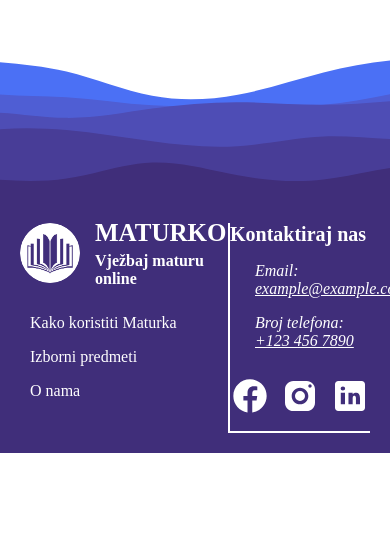
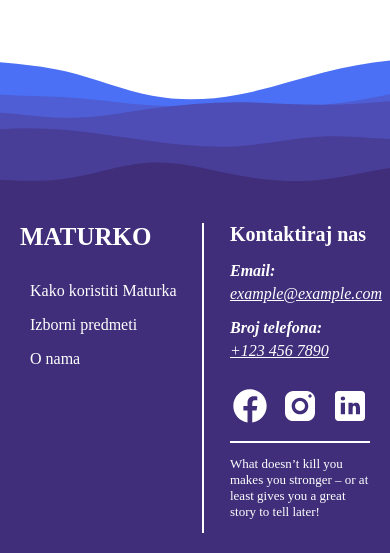
Before and after one commit to Ante-5rovic/drzavna-matura, a React (Create React App) app in the folder client/: page / in a window 390 px wide. Shown: the part 2115-2668 px from the top of the page. Before the commit the page ends 2568 px from the top, so only its background shows below. Built offline with nearby package versions, Linux system fonts and the light colour scheme.

Commit message:
add quots to footer

```diff
--- a/client/src/Components/FooterComponent/Footer.js
+++ b/client/src/Components/FooterComponent/Footer.js
@@ -1,6 +1,7 @@
 import React from "react";
 
 import "./footer.css";
+import Quotes from "./QuotesComponent/Quotes";
 
 const Footer = () => {
   return (
@@ -28,12 +29,12 @@ const Footer = () => {
             </h3>
             <address className="footer-contact-information-adresss-wrap">
               <p>
-                <strong className="footer-base-information">Email:  </strong>
-                <a className="footer-base-information" href="mailto:example@example.com">example@example.com</a>
+                <strong className="footer-base-information-title">Email:  </strong>
+                <a className="footer-base-information footer-base-information-information" href="mailto:example@example.com">example@example.com</a>
               </p>
               <p>
-                <strong className="footer-base-information">Broj telefona:  </strong>
-                <a className="footer-base-information" href="tel:+1234567890">+123 456 7890</a>
+                <strong className="footer-base-information-title">Broj telefona:  </strong>
+                <a className="footer-base-information  footer-base-information-information" href="tel:+1234567890">+123 456 7890</a>
               </p>
             </address>
             <div className="footer-social-media-wrap">
@@ -54,7 +55,9 @@ const Footer = () => {
               />
             </div>
           </div>
-          <div className="footer-quote-wrap"></div>
+          <div className="footer-quote-wrap">
+            <Quotes/>
+          </div>
         </div>
       </section>
     </footer>
--- /dev/null
+++ b/client/src/Components/FooterComponent/QuotesComponent/Quotes.js
@@ -0,0 +1,32 @@
+import React from "react";
+
+import "./quotes.css";
+
+const quotes = [
+  "Dobro da nisi učio vjerovatnost i statistiku, sad bi se nasekirao.",
+  "Nema veze koliko si učio, uvijek će biti to jedno pitanje.",
+  "Najgori dio ispita? Kada shvatiš da si naučio sve osim onoga što su te pitali.",
+  "Pokušaj ne paničariti – ispit je samo papir s pitanjima. Ti si genij s olovkom.",
+  "Znanje ne dolazi iz prepisivanja… ali barem dolazi prolazna ocjena!",
+  "Neki ljudi donose kalkulator na ispit. Ja donosim nadu, molitve i sretnu olovku.",
+  "Ako neznaš zaokruži C.",
+  "May the odds ever be in your favor!",
+  "Force is strong with you! Trust in it, focus, and let it guide you to success.",
+  "You’ve got this, Jedi of knowledge!",
+  "What doesn’t kill you makes you stronger – or at least gives you a great story to tell later!",
+  "The Eye of Sauron sees it all, except you passing matura.",
+  "Imaš veliku glavu, sigurno češ zanti barem nešto odgovoriti.",
+  "Opusti se to je samo matura, vjerovatno naj važniji ispit koji če ti odrediti ostatak života"
+];
+
+const Quotes = () => {
+  const randomIndex = Math.floor(Math.random() * quotes.length);
+
+  return (
+    <div className="quotes-main-wrap">
+      <p className="quotes-context">{quotes[randomIndex]}</p>
+    </div>
+  );
+};
+
+export default Quotes;
--- /dev/null
+++ b/client/src/Components/FooterComponent/QuotesComponent/quotes.css
@@ -0,0 +1,7 @@
+.quotes-context{
+    color: var(--text-color-light);
+    font-size: var(--header-4-font-size);
+    font-weight: 300;
+    font-family: var(--secondary-quotes);
+    cursor: default;
+}
--- a/client/src/Components/FooterComponent/footer.css
+++ b/client/src/Components/FooterComponent/footer.css
@@ -1,11 +1,10 @@
 #footer-separation-immage {
   width: 100%;
   height: 400px;
-    background-image: url('./footer_img1.svg');
+  background-image: url("./footer_img1.svg");
   background-size: cover;
   background-position: bottom;
   background-repeat: no-repeat;
-
 }
 
 #footer-logo-img {
@@ -25,23 +24,22 @@
   flex-flow: row;
   justify-content: space-between;
   padding: 20px;
-  max-width: 1000px;
+  max-width: 900px;
 }
 
-.footer-section-left-side-wrap{
-
+.footer-section-left-side-wrap {
 }
 
-.footer-section-right-side-wrap{
+.footer-section-right-side-wrap {
   width: 40%;
+  min-width: 140px;
 }
 
-.footer-section-separator{
+.footer-section-separator {
   border: 1.3px solid var(--text-color-light);
 }
 
 .footer-logo-title-wrap {
-  height: 60px;
   display: flex;
   flex-flow: row;
   align-items: center;
@@ -68,46 +66,57 @@
   cursor: default;
 }
 
-.footer-base-information-wrap{
+.footer-base-information-wrap {
   padding-top: 15px;
 }
 
-.footer-base-information{
+.footer-base-information {
   margin-left: 10px;
   color: var(--text-color-light);
   font-size: var(--header-3-font-size);
   font-weight: 300;
   cursor: pointer;
+  white-space: nowrap;
   transition: color 0.3s ease;
 }
 
-.footer-contact-information-wrap{
+.footer-contact-information-wrap {
   padding-bottom: 15px;
   border-bottom: 2px solid var(--text-color-light);
 }
 
-.footer-contact-information-title{
+.footer-contact-information-title {
   margin: 0px;
   font-size: var(--header-2-5-font-size);
   color: var(--text-color-light);
-
+  cursor: default;
 }
 
-.footer-contact-information-adresss-wrap{
+.footer-contact-information-adresss-wrap {
   color: var(--text-color-light);
   font-family: var(--primary-font);
   padding-left: 15px;
 }
 
-.footer-social-media-wrap{
+.footer-social-media-wrap {
   display: flex;
   flex-flow: row;
   padding-top: 10px;
 }
 
-.footer-social-media-icon{
+.footer-social-media-icon {
   width: 40px;
-    padding-right: 10px;
+  margin-right: 10px;
+  cursor: pointer;
+  border-radius: 100px;
+}
+
+.footer-base-information-title {
+  cursor: default;
+}
+
+.footer-base-information-information{
+    display: inline;
 }
 
 #footer-logo-img:hover {
@@ -118,6 +127,32 @@
   color: var(--text-color-hover-1);
 }
 
-.footer-base-information:hover{
+.footer-base-information:hover {
   color: var(--text-color-hover-1);
 }
+
+@media (max-width: 576px) {
+  #footer-logo-img {
+    display: none;
+  }
+
+  .footer-subtitle {
+    display: none;
+  }
+
+  .footer-title {
+    margin-left: 0px;
+    margin-bottom: 0px;
+  }
+
+  .footer-contact-information-adresss-wrap{
+    padding-left: 0px;
+  }
+
+  .footer-base-information-information{
+    display: block;
+    font-weight: 100;
+    margin-left: 0px;
+    margin-top: 5px;
+  }
+}
--- a/client/src/theme.css
+++ b/client/src/theme.css
@@ -10,6 +10,7 @@
   /* Fontovi */
   --primary-font: "Lora", serif;
   --secondary-font: "Baloo 2";
+  --secondary-quotes: 'Great Vibes', cursive;
 
   /* Velicina Fonat */
   --header-1-font-size: 28px;
```
Lines whose indentation alone changed are shown as unchanged.
